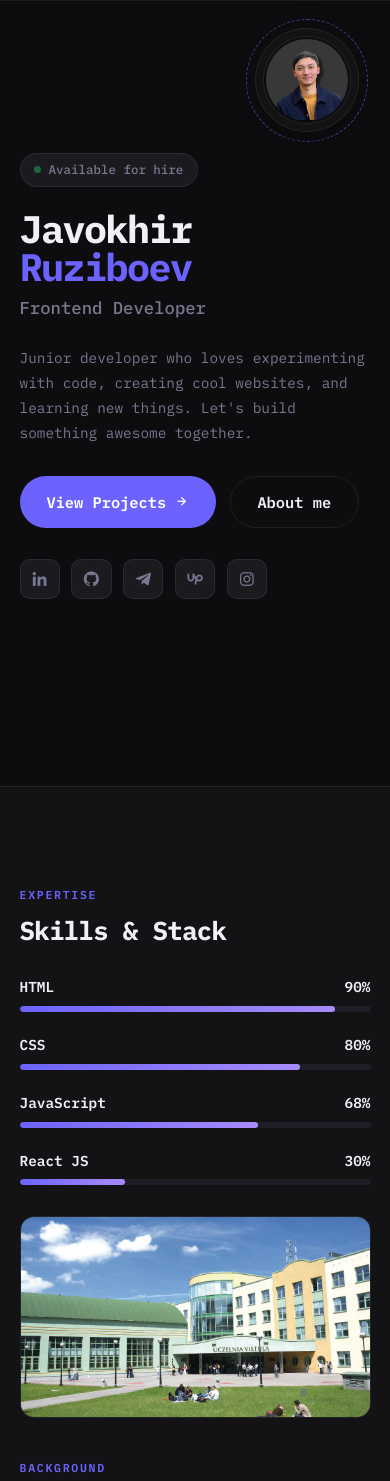
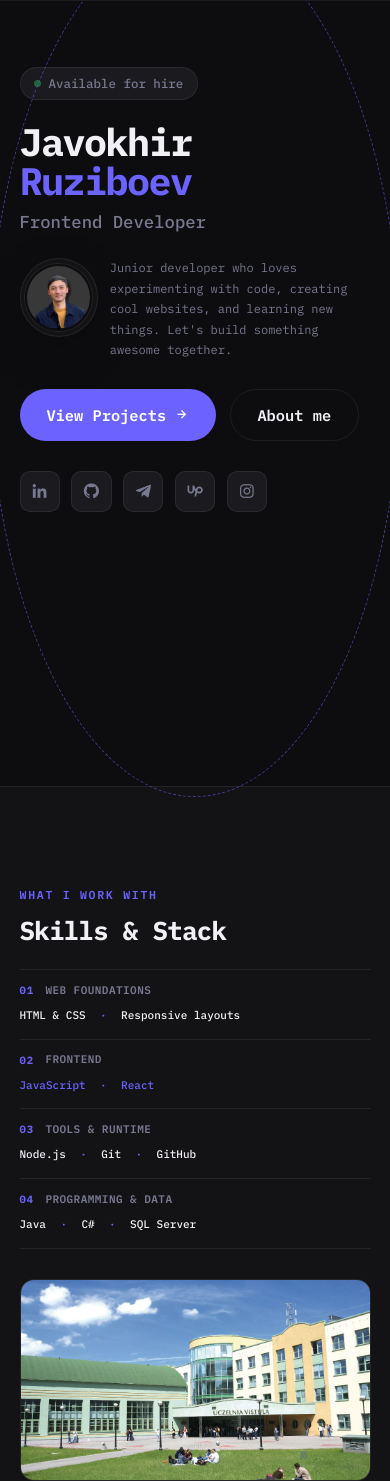
Before and after one commit to Javokhir05/Javokhirbek, a website built with webpack: page portfolio-webpack/public/index.html in a window 390 px wide. Shown: the part 58-1539 px from the top of the page. Built offline with nearby package versions, Linux system fonts and the light colour scheme.

Commit message:
Refactor home section layout and skills display
- Updated the home section to include an introductory div with a description and image.
- Adjusted CSS for home content, image wrap, and description for better alignment and responsiveness.
- Reorganized skills section into groups with improved labeling and layout.
- Enhanced styling for skill tags and group interactions.
- Improved overall responsiveness for mobile views.

```diff
--- a/portfolio-webpack/public/index.html
+++ b/portfolio-webpack/public/index.html
@@ -57,7 +57,12 @@
       </div>
       <h1 class="home-name">Javokhir<br><span class="accent">Ruziboev</span></h1>
       <p class="home-role">Frontend Developer</p>
-      <p class="home-desc">Junior developer who loves experimenting with code, creating cool websites, and learning new things. Let's build something awesome together.</p>
+      <div class="home-intro">
+        <p class="home-desc">Junior developer who loves experimenting with code, creating cool websites, and learning new things. Let's build something awesome together.</p>
+        <div class="home-img-wrap">
+          <img src="assets/img/image_portfolio.jpg" alt="Javokhir Ruziboev" />
+        </div>
+      </div>
       <div class="home-cta">
         <a href="#portfolio" class="btn-primary">View Projects <i class='bx bx-right-arrow-alt'></i></a>
         <a href="#skills" class="btn-secondary">About me</a>
@@ -70,9 +75,6 @@
         <a href="https://www.instagram.com/mirzaolimovic_" target="_blank" title="Instagram"><i class='bx bxl-instagram'></i></a>
       </div>
     </div>
-    <div class="home-img-wrap reveal" style="transition-delay: 0.15s">
-      <img src="assets/img/image_portfolio.jpg" alt="Javokhir Ruziboev" />
-    </div>
   </section>
 
   <!-- ─── SKILLS ────────────────────────────── -->
@@ -80,41 +82,51 @@
     <div class="skills-grid">
 
       <div class="reveal">
-        <span class="section-label">Expertise</span>
+        <span class="section-label">What I work with</span>
         <h2 class="section-title">Skills &amp; Stack</h2>
-        <div class="skill-list">
-          <div class="skill-item">
-            <div class="skill-header">
-              <span>HTML</span><span class="skill-pct">90%</span>
+        <div class="skill-groups">
+          <article class="skill-group skill-group-featured">
+            <div class="skill-group-top">
+              <span class="skill-index">01</span>
+              <span class="skill-group-label">Web foundations</span>
             </div>
-            <div class="skill-track">
-              <div class="skill-fill" data-width="90"></div>
+            <div class="skill-tags">
+              <span class="skill-tag">HTML &amp; CSS</span>
+              <span class="skill-tag">Responsive layouts</span>
             </div>
-          </div>
-          <div class="skill-item">
-            <div class="skill-header">
-              <span>CSS</span><span class="skill-pct">80%</span>
+          </article>
+          <article class="skill-group">
+            <div class="skill-group-top">
+              <span class="skill-index">02</span>
+              <span class="skill-group-label">Frontend</span>
             </div>
-            <div class="skill-track">
-              <div class="skill-fill" data-width="80"></div>
+            <div class="skill-tags">
+              <span class="skill-tag skill-tag-accent">JavaScript</span>
+              <span class="skill-tag skill-tag-accent">React</span>
             </div>
-          </div>
-          <div class="skill-item">
-            <div class="skill-header">
-              <span>JavaScript</span><span class="skill-pct">68%</span>
+          </article>
+          <article class="skill-group">
+            <div class="skill-group-top">
+              <span class="skill-index">03</span>
+              <span class="skill-group-label">Tools &amp; runtime</span>
             </div>
-            <div class="skill-track">
-              <div class="skill-fill" data-width="68"></div>
+            <div class="skill-tags">
+              <span class="skill-tag">Node.js</span>
+              <span class="skill-tag">Git</span>
+              <span class="skill-tag">GitHub</span>
             </div>
-          </div>
-          <div class="skill-item">
-            <div class="skill-header">
-              <span>React JS</span><span class="skill-pct">30%</span>
+          </article>
+          <article class="skill-group">
+            <div class="skill-group-top">
+              <span class="skill-index">04</span>
+              <span class="skill-group-label">Programming &amp; data</span>
             </div>
-            <div class="skill-track">
-              <div class="skill-fill" data-width="30"></div>
+            <div class="skill-tags">
+              <span class="skill-tag">Java</span>
+              <span class="skill-tag">C#</span>
+              <span class="skill-tag">SQL Server</span>
             </div>
-          </div>
+          </article>
         </div>
 
         <div class="skills-photo">
--- a/portfolio-webpack/src/css/style.css
+++ b/portfolio-webpack/src/css/style.css
@@ -282,7 +282,7 @@
   background: var(--bg);
 }
 
-.home-content { flex: 1; max-width: 700px; padding-right: 13rem; }
+.home-content { flex: 1; max-width: 820px; }
 
 .home-eyebrow {
   display: inline-flex;
@@ -334,9 +334,18 @@
 .home-desc {
   font-size: 1.5rem;
   color: var(--text-muted);
-  max-width: 520px;
+  max-width: 54rem;
   line-height: 1.75;
-  margin-bottom: 3.6rem;
+  margin: 0;
+}
+
+.home-intro {
+  display: grid;
+  grid-template-columns: minmax(0, 1fr) auto;
+  align-items: center;
+  gap: 2.4rem;
+  max-width: 70rem;
+  margin-bottom: 3rem;
 }
 
 .home-cta {
@@ -383,14 +392,12 @@
 }
 
 .home-img-wrap {
-  position: absolute;
-  top: 16%;
-  right: 10%;
   padding: 0.8rem;
   border: 1px solid var(--border);
   border-radius: 50%;
   background: var(--bg-2);
   box-shadow: 0 18px 50px rgba(0,0,0,0.16);
+  justify-self: end;
 }
 
 .home-img-wrap::before {
@@ -454,40 +461,70 @@
   align-items: start;
 }
 
-.skill-list { margin-top: 3.2rem; display: flex; flex-direction: column; gap: 2.2rem; }
-
-.skill-header {
+.skill-groups {
   display: flex;
-  justify-content: space-between;
-  align-items: center;
-  margin-bottom: 0.8rem;
+  flex-direction: column;
+  margin-top: 2.6rem;
+  border-top: 1px solid var(--border);
 }
 
-.skill-header span {
-  font-size: 1.5rem;
-  font-weight: 600;
-  color: var(--text);
+.skill-group {
+  display: grid;
+  grid-template-columns: minmax(12rem, 0.8fr) 1.2fr;
+  align-items: center;
+  gap: 1.6rem;
+  padding: 1.5rem 0;
+  border-bottom: 1px solid var(--border);
 }
 
-.skill-pct {
-  font-size: 1.3rem;
-  color: var(--accent);
-  font-weight: 600;
+.skill-group:hover .skill-group-label { color: var(--accent); }
+
+.skill-group-top {
+  display: flex;
+  align-items: center;
+  gap: 1.2rem;
 }
 
-.skill-track {
-  height: 6px;
-  background: var(--skill-track);
-  border-radius: 100px;
-  overflow: hidden;
+.skill-index {
+  color: var(--accent);
+  font-size: 1.1rem;
+  font-weight: 700;
+  letter-spacing: 0.08em;
 }
 
-.skill-fill {
-  height: 100%;
-  background: linear-gradient(90deg, var(--accent), #a78bfa);
-  border-radius: 100px;
-  width: 0;
-  transition: width 1.2s cubic-bezier(0.4, 0, 0.2, 1);
+.skill-group-label {
+  color: var(--text-muted);
+  font-size: 1.15rem;
+  font-weight: 600;
+  letter-spacing: 0.04em;
+  text-transform: uppercase;
+}
+
+.skill-tags {
+  display: flex;
+  flex-wrap: wrap;
+  gap: 0.5rem 1.5rem;
+}
+
+.skill-tag {
+  display: inline-flex;
+  align-items: center;
+  min-height: 2.4rem;
+  padding: 0;
+  color: var(--text);
+  font-size: 1.15rem;
+  font-weight: 500;
+}
+
+.skill-tag + .skill-tag::before {
+  content: '·';
+  color: var(--accent);
+  margin-right: 1.5rem;
+}
+
+.skill-tag-accent {
+  color: var(--accent);
+  border-color: var(--accent-glow);
 }
 
 .edu-cards { display: flex; flex-direction: column; gap: 2rem; margin-top: 3.2rem; }
@@ -807,12 +844,12 @@
 /* ─── RESPONSIVE ─────────────────────────── */
 @media (max-width: 900px) {
   .skills-grid { grid-template-columns: 1fr; gap: 4rem; }
+  .skill-groups { grid-template-columns: repeat(2, minmax(0, 1fr)); }
   .project-grid { grid-template-columns: 1fr 1fr; }
-  #home { flex-direction: column; align-items: flex-start; text-align: left; justify-content: center; padding-top: 24rem; }
-  .home-content { max-width: 100%; padding-right: 0; }
-  .home-desc { margin: 0 0 3.2rem; }
+  #home { flex-direction: column; align-items: flex-start; text-align: left; justify-content: center; padding-top: 14rem; }
+  .home-content { max-width: 100%; }
+  .home-intro { max-width: 70rem; }
   .home-cta, .home-social { justify-content: flex-start; }
-  .home-img-wrap { top: 11rem; right: 9%; }
   .home-img-wrap img { width: 12rem; height: 12rem; }
 }
 
@@ -824,10 +861,14 @@
   .hamburger { display: flex; }
   .mobile-nav { display: flex; }
   .project-grid { grid-template-columns: 1fr; }
+  .skill-group { grid-template-columns: minmax(8rem, 0.65fr) 1.35fr; gap: 1rem; }
   .footer-inner { flex-direction: column; align-items: flex-start; }
   .home-name { font-size: clamp(3.4rem, 10vw, 4rem); }
-  #home { padding-top: 22rem; }
-  .home-img-wrap { top: 9rem; right: 8%; }
-  .home-img-wrap img { width: 9rem; height: 9rem; }
+  #home { padding-top: 13rem; }
+  .home-intro { grid-template-columns: 8rem minmax(0, 1fr); align-items: start; gap: 1.4rem; }
+  .home-intro .home-desc { grid-column: 2; grid-row: 1; font-size: 1.25rem; line-height: 1.7; }
+  .home-intro .home-img-wrap { grid-column: 1; grid-row: 1; justify-self: start; padding: 0.5rem; }
+  .home-img-wrap img { width: 7rem; height: 7rem; }
+  .skill-group { grid-template-columns: 1fr; gap: 0.5rem; padding: 1.2rem 0; }
   .portfolio-header { flex-direction: column; }
 }
```
Also changed, not shown: portfolio-webpack/dist/index.html, 2 other files.
